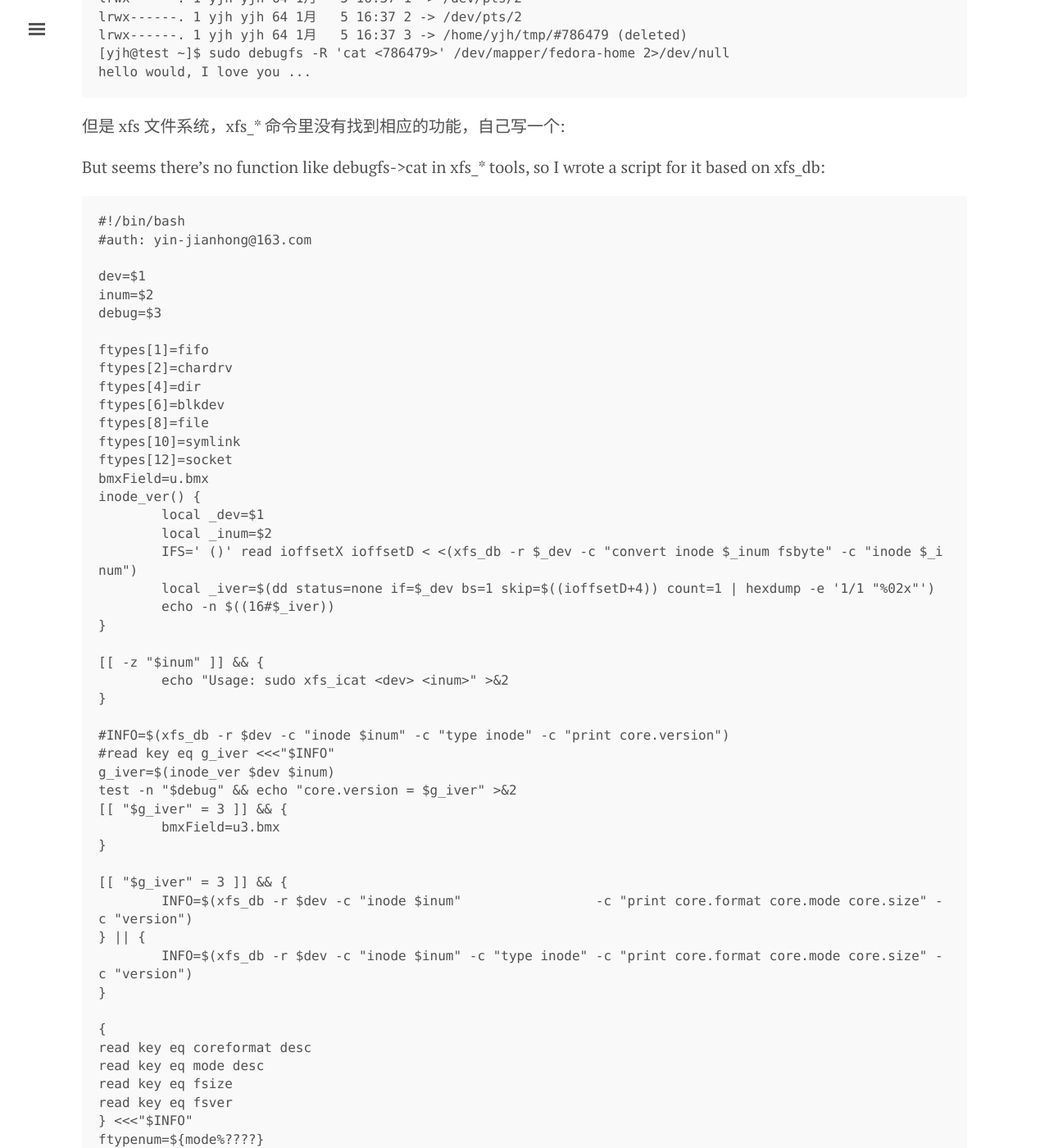
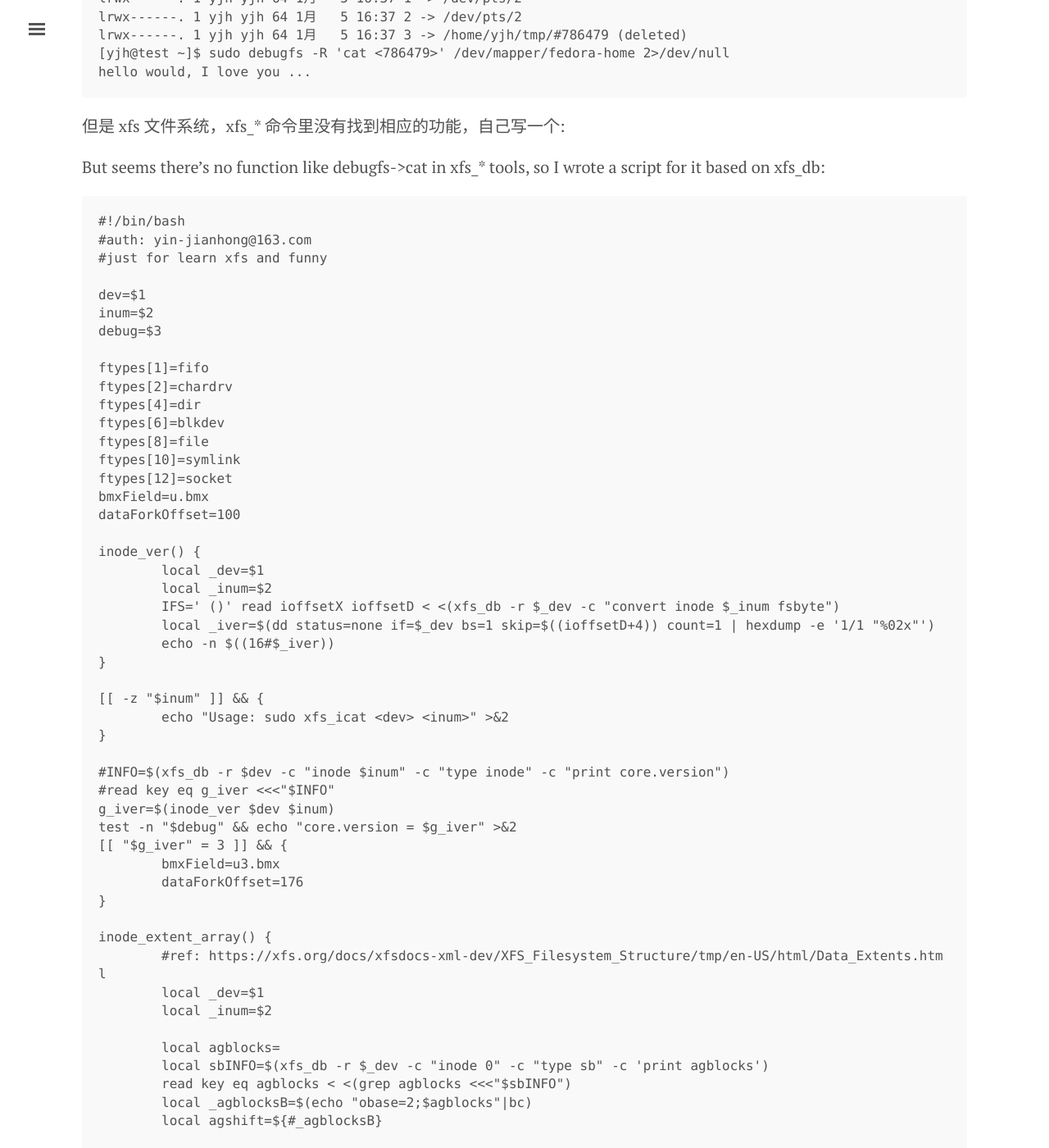
Before and after one commit to tcler/tcler.github.io, a Jekyll site: the page built from _posts/2018-01-05-read-file-by-inode.md, in a window 1280 px wide and 1400 px high, scrolled down 741 px. Shown: the whole window at 82% size. Built offline with Jekyll 4.4.1, drawn with Linux system fonts in a browser that asks for light colours; some of the changed text lies outside the part shown.

Commit message:
Update 2018-01-05-read-file-by-inode.md

````diff
--- a/_posts/2018-01-05-read-file-by-inode.md
+++ b/_posts/2018-01-05-read-file-by-inode.md
@@ -31,6 +31,7 @@
 ```
 #!/bin/bash
 #auth: yin-jianhong@163.com
+#just for learn xfs and funny
 
 dev=$1
 inum=$2
@@ -44,10 +45,12 @@
 ftypes[10]=symlink
 ftypes[12]=socket
 bmxField=u.bmx
+dataForkOffset=100
+
 inode_ver() {
 	local _dev=$1
 	local _inum=$2
-	IFS=' ()' read ioffsetX ioffsetD < <(xfs_db -r $_dev -c "convert inode $_inum fsbyte" -c "inode $_inum")
+	IFS=' ()' read ioffsetX ioffsetD < <(xfs_db -r $_dev -c "convert inode $_inum fsbyte")
 	local _iver=$(dd status=none if=$_dev bs=1 skip=$((ioffsetD+4)) count=1 | hexdump -e '1/1 "%02x"')
 	echo -n $((16#$_iver))
 }
@@ -62,9 +65,56 @@
 test -n "$debug" && echo "core.version = $g_iver" >&2
 [[ "$g_iver" = 3 ]] && {
 	bmxField=u3.bmx
+	dataForkOffset=176
 }
 
-[[ "$g_iver" = 3 ]] && {
+inode_extent_array() {
+	#ref: https://xfs.org/docs/xfsdocs-xml-dev/XFS_Filesystem_Structure/tmp/en-US/html/Data_Extents.html
+	local _dev=$1
+	local _inum=$2
+
+	local agblocks=
+	local sbINFO=$(xfs_db -r $_dev -c "inode 0" -c "type sb" -c 'print agblocks')
+	read key eq agblocks < <(grep agblocks <<<"$sbINFO")
+	local _agblocksB=$(echo "obase=2;$agblocks"|bc)
+	local agshift=${#_agblocksB}
+
+	IFS=' ()' read ioffsetX ioffsetD < <(xfs_db -r $_dev -c "convert inode $_inum fsbyte")
+	local _extentNum=$(dd status=none if=$_dev bs=1 skip=$((ioffsetD+76)) count=4 | hexdump -e '4/1 "%02x"')
+	_extentNum=$((16#$_extentNum))
+
+	echo "BMX[0-$((_extentNum-1))] = [startoff,startblock,blockcount,extentflag]"
+	local extentX= extent1B= flag= startoff= startblock= blockcount=
+	for ((i=0; i<_extentNum; i++)); do
+		extentX=$(dd status=none if=$_dev bs=1 skip=$((ioffsetD+dataForkOffset+i*16)) count=16 | hexdump -e '16/1 "%02x"')
+		extent1B=$(echo "ibase=16;obase=2;1${extentX^^}"|BC_LINE_LENGTH=256 bc)
+
+		flag=${extent1B:1:1}
+
+		startoff=$(echo "ibase=2;obase=A;${extent1B:2:54}"|bc)
+
+		startblockB=${extent1B:56:52}
+		startblock=$(echo "ibase=2;obase=A;${startblockB}"|bc)
+
+		blockcount=$(echo "ibase=2;obase=A;${extent1B:108:21}"|bc)
+
+		[[ "${g_iver:-3}" = 3 ]] && {
+			agnumLen=$((52-agshift))
+			agnum=$(echo "ibase=2;obase=A;${startblockB:0:${agnumLen}}"|bc)
+			relativeblock=$(echo "ibase=2;obase=A;${startblockB:${agnumLen}:${agshift}}"|bc)
+			echo " ${i}:[$startoff,$((agnum*agblocks+relativeblock)),$blockcount,$flag,$startblock]"
+
+			test -n "$debug" && echo "agshift: $agshift" >&2
+			test -n "$debug" && echo "agnumLen: $agnumLen" >&2
+			test -n "$debug" && echo "agnum: $agnum" >&2
+			test -n "$debug" && echo "relativeblock: $relativeblock" >&2
+		} || {
+			echo " ${i}:[$startoff,$startblock,$blockcount,$flag]"
+		}
+	done
+}
+
+[[ "${g_iver:-3}" = 3 ]] && {
 	INFO=$(xfs_db -r $dev -c "inode $inum"                 -c "print core.format core.mode core.size" -c "version")
 } || {
 	INFO=$(xfs_db -r $dev -c "inode $inum" -c "type inode" -c "print core.format core.mode core.size" -c "version")
@@ -84,7 +134,7 @@
 inode_dump() {
 	local _dev=$1
 	local _inum=$2
-	IFS=' ()' read ioffsetX ioffsetD < <(xfs_db -r $_dev -c "convert inode $_inum fsbyte" -c "inode $_inum")
+	IFS=' ()' read ioffsetX ioffsetD < <(xfs_db -r $_dev -c "convert inode $_inum fsbyte")
 	dd status=none if=$_dev bs=1 skip=$((ioffsetD)) count=256 | hexdump -e '16/1 "%02x " "\n"'
 }
 
@@ -92,7 +142,7 @@
 inode_info() {
 	local _dev=$1
 	local _inum=$2
-	IFS=' ()' read ioffsetX ioffsetD < <(xfs_db -r $_dev -c "convert inode $_inum fsbyte" -c "inode $_inum")
+	IFS=' ()' read ioffsetX ioffsetD < <(xfs_db -r $_dev -c "convert inode $_inum fsbyte")
 
 	local _mode=$(dd status=none if=$_dev bs=1 skip=$((ioffsetD+2)) count=2 | hexdump -e '1/1 "%02x"')
 	local _ftypenum=${_mode%???}
@@ -112,46 +162,39 @@
 	local _fsize=$2
 	shift 2
 
+	local sbINFO=$(xfs_db -r $_dev -c "inode 0" -c "type sb" -c 'print blocksize')
+	read key eq blocksize < <(grep blocksize <<<"$sbINFO")
+
 	local left=$_fsize
 	for extent; do
 		test -n "$debug" && echo "{extexts_cat} extent: $extent" >&2
-		read idx startoff startblock blockcount extentflag  <<< "${extent//[:,\][]/ }"
-		extentSize=$((blockcount * g_blocksize))
+		read idx startoff startblock blockcount extentflag orig_startblock <<< "${extent//[:,\][]/ }"
+		extentSize=$((blockcount * blocksize))
 		ddcount=$blockcount
-		#[[ $g_iver = 3 ]] && startblock=$((startblock - 12288))
 
 		if [[ $extentSize -gt $left ]]; then
-			ddcount=$((left/g_blocksize))
-			mod=$((left%g_blocksize))
+			ddcount=$((left/blocksize))
+			mod=$((left%blocksize))
 
 			test -n "$debug" && echo "{extexts_cat} left=$left, extentSize=$extentSize; ddcount=$ddcount, mod=$mod" >&2
-			echo dd status=none if=$_dev bs=$g_blocksize skip=$startblock count=$ddcount >&2
-			dd status=none if=$_dev bs=$g_blocksize skip=$startblock count=$ddcount
-			echo dd status=none if=$_dev bs=1 skip=$(((startblock+ddcount)*g_blocksize)) count=$mod >&2
-			dd status=none if=$_dev bs=1 skip=$(((startblock+ddcount)*g_blocksize)) count=$mod
+			echo dd status=none if=$_dev bs=$blocksize skip=$startblock count=$ddcount >&2
+			dd status=none if=$_dev bs=$blocksize skip=$startblock count=$ddcount
+			echo dd status=none if=$_dev bs=1 skip=$(((startblock+ddcount)*blocksize)) count=$mod >&2
+			dd status=none if=$_dev bs=1 skip=$(((startblock+ddcount)*blocksize)) count=$mod
 			break
 		else
-			dd status=none if=$_dev bs=$g_blocksize skip=$startblock count=$ddcount
+			dd status=none if=$_dev bs=$blocksize skip=$startblock count=$ddcount
 		fi
 
-		((left-=(ddcount*g_blocksize)))
+		((left-=(ddcount*blocksize)))
 	done
 }
 
 case $coreformat in
 2)
-	[[ "$g_iver" = 3 ]] && {
-		INFO=$(xfs_db -r $dev \
-			-c "inode 0" -c "type sb" -c 'print blocksize' \
-			-c "inode $inum"                  -c "print $bmxField")
-	} || {
-		INFO=$(xfs_db -r $dev \
-			-c "inode 0" -c "type sb" -c 'print blocksize' \
-			-c "inode $inum" -c "type inode" -c "print $bmxField")
-	}
-	read key eq g_blocksize < <(grep blocksize <<<"$INFO")
-	read key eq sum extents < <(sed -n '/bmx/,${p}' <<<"$INFO"|xargs)
-	test -n "$debug" && echo "$INFO" >&2
+	extentINFO=$(inode_extent_array $dev $inum)
+	read key eq sum extents < <(sed -rn '/bmx|BMX/,${p}' <<<"$extentINFO"|xargs)
+	test -n "$debug" && echo "$extentINFO" >&2
 
 	#output file content to stdout
 	case $ftype in
@@ -162,14 +205,13 @@
 	esac
 	;;
 1)
-	case $g_iver in (1) localoffset=100;; (2) localoffset=100;; (3) localoffset=176;; esac
-	INFO=$(xfs_db -r $dev -c "convert inode $inum fsbyte" -c "inode $inum")
+	INFO=$(xfs_db -r $dev -c "convert inode $inum fsbyte")
 	IFS=' ()' read ioffsetX ioffsetD <<<"$INFO"
 	case $ftype in
 	dir)
-		dd status=none if=$dev bs=1 skip=$((ioffsetD+localoffset)) count=$((fsize)) | hexdump -C;;
+		dd status=none if=$dev bs=1 skip=$((ioffsetD+dataForkOffset)) count=$((fsize)) | hexdump -C;;
 	file|symlink)
-		dd status=none if=$dev bs=1 skip=$((ioffsetD+localoffset)) count=$((fsize));;
+		dd status=none if=$dev bs=1 skip=$((ioffsetD+dataForkOffset)) count=$((fsize));;
 	symlink2)
 		xfs_db -r $dev -c "inode $inum" -c "type inode" -c "print u.symlink";;
 	*)
````
Also changed, not shown: other parts of _posts/2018-01-05-read-file-by-inode.md (+3 -3 lines).
